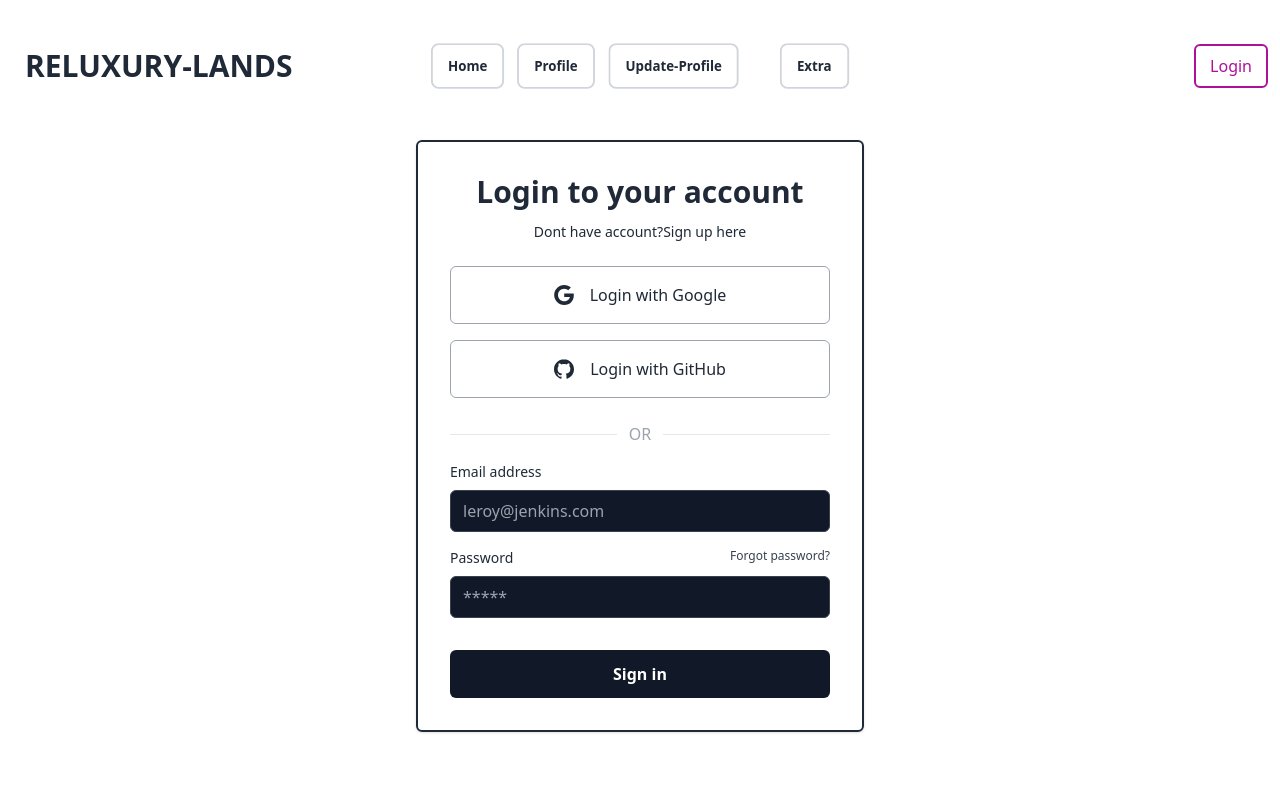
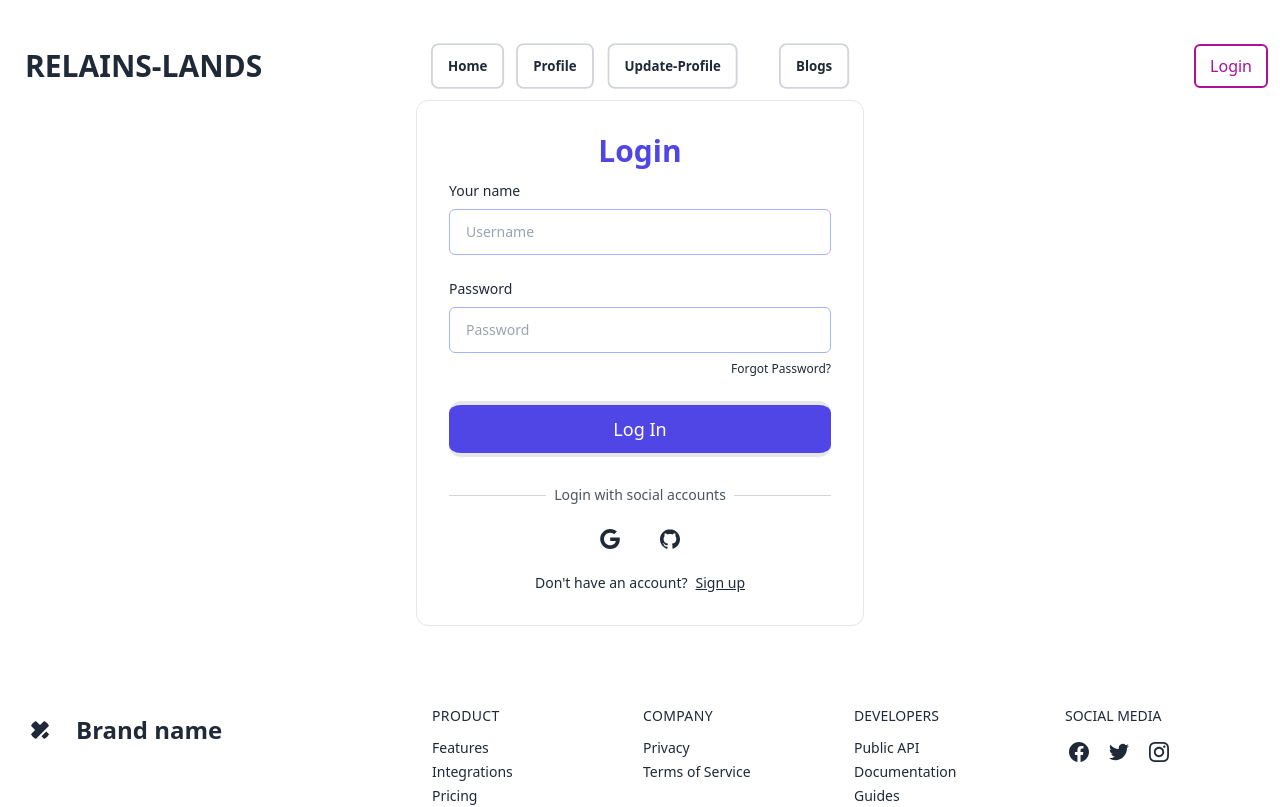
Before and after one commit to Roton02/Mission9, a React (Vite) app: page /login in a window 1280 px wide. Shown: the top 807 px of the page. Built offline with nearby package versions, Linux system fonts and the light colour scheme.

Commit message:
complete estate data

```diff
--- a/package.json
+++ b/package.json
@@ -10,10 +10,13 @@
     "preview": "vite preview"
   },
   "dependencies": {
+    "animate.css": "^4.1.1",
+    "aos": "^2.3.4",
     "localforage": "^1.10.0",
     "match-sorter": "^6.3.4",
     "react": "^18.2.0",
     "react-dom": "^18.2.0",
+    "react-icons": "^5.0.1",
     "react-router-dom": "^6.22.3",
     "sort-by": "^1.2.0",
     "swiper": "^11.1.0"
--- /dev/null
+++ b/src/ContextProvider/ContextProvider.jsx
@@ -0,0 +1,19 @@
+import { createContext, useState } from "react";
+
+export const AuthContext = createContext(null)
+const ContextProvider = ({children}) => {
+
+ const [viewLand , setViewLand] = useState(null)
+ console.log(viewLand);
+
+const info = {setViewLand,viewLand}
+    return (
+        <AuthContext.Provider value={info}>
+            {
+                children
+            }
+        </AuthContext.Provider>
+    );
+};
+
+export default ContextProvider;
--- a/src/Shared/Navbar/Navbar.jsx
+++ b/src/Shared/Navbar/Navbar.jsx
@@ -34,14 +34,14 @@ const Navbar = () => {
       <NavLink to='/Blog' className="btn btn-ghost border-2 border-gray-300 hover:bg-black hover:text-white">Blogs</NavLink>
           </div>
         </div>
-        <Link to='/' className="btn btn-ghost text-xl lg:text-3xl mr-0 font-bold">RELUXURY-LANDS</Link>
+        <Link to='/' className="btn btn-ghost text-xl lg:text-3xl mr-0 font-bold">RELAINS-LANDS</Link>
       </div>
       <div className="navbar-center hidden space-x-2  lg:flex">
       <NavLink to='/' className="btn btn-ghost border-2 border-gray-300 hover:bg-black hover:text-white ">Home</NavLink>
       <NavLink to='/profile' className="btn btn-ghost border-2 border-gray-300 hover:bg-black hover:text-white">Profile</NavLink>
       <NavLink to='/updateProfile' className="btn btn-ghost border-2 border-gray-300 hover:bg-black hover:text-white">Update-Profile</NavLink>
       <div className="pl-7 space-x-2">
-      <NavLink to='/blog' className="btn btn-ghost border-2  border-gray-300 hover:bg-black hover:text-white">Extra</NavLink>
+      <NavLink to='/blog' className="btn btn-ghost border-2  border-gray-300 hover:bg-black hover:text-white">Blogs</NavLink>
       </div>
 
       </div>
--- a/src/page/Home/Carosel.jsx
+++ b/src/page/Home/Carosel.jsx
@@ -18,7 +18,7 @@ const Carosel = () => {
     progressContent.current.textContent = `${Math.ceil(time / 1000)}s`;
   };
   return (
-    <div className=' my-2 lg:my-4 min-h-screen rounded-xl '>
+    <div className=' my-2 lg:my-4 lg:min-h-screen rounded-xl '>
         <Swiper
         spaceBetween={30}
         centeredSlides={true}
@@ -39,7 +39,7 @@ const Carosel = () => {
                 <img className='w-[1280px] bg-cover rounded-xl' src={slide2} alt="" />
         </SwiperSlide>
         <SwiperSlide>
-                <img className='w-[1280px] bg-cover rounded-xl' src={slide4} alt="" />
+                <img className='w-[1280px] bg-cover rounded-xl' src='https://i.ibb.co/gW91Vqz/istockphoto-1703522523-612x612.jpg' alt="" />
         </SwiperSlide>
         <SwiperSlide>
                 <img className='w-[1280px] bg-cover rounded-xl' src={slide1} alt="" />
--- a/src/page/Home/Home.jsx
+++ b/src/page/Home/Home.jsx
@@ -1,14 +1,19 @@
 import Cards from "./Cards";
 import Carosel from "./Carosel";
-import {useParams} from 'react-router-dom'
+import {useLoaderData} from 'react-router-dom'
 
 const Home = () => {
-    const data = useParams()
-    console.log(data);
+    const data = useLoaderData()
+    // console.log(data);
     return (
         <div>
            <Carosel></Carosel>
-           <Cards></Cards>
+           <div className=" md:mt-8 grid grid-cols-1 md:grid-cols-2 lg:grid-cols-3 gap-8 items-center">
+           {
+            data.map(d=> <Cards key={d.id} data={d}></Cards>)
+           }
+           {/* <Cards></Cards> */}
+           </div>
         </div>
     );
 };
--- a/src/page/Login/Login.jsx
+++ b/src/page/Login/Login.jsx
@@ -1,53 +1,64 @@
 import { Link } from "react-router-dom";
 
 const Login = () => {
-    return (
-        <div className="w-full my-10 mx-auto max-w-md p-4 rounded-md shadow sm:p-8  border-2 border-gray-800">
-	<h2 className="mb-3 text-3xl font-semibold text-center">Login to your account</h2>
-	<p className="text-sm text-center ">Dont have account?
-		<Link to='/register' rel="noopener noreferrer" className="focus:underline hover:underline">Sign up here</Link>
-	</p>
-	<div className="my-6 space-y-4">
-		<button  aria-label="Login with Google" type="button" className="flex items-center justify-center w-full p-4 space-x-4 border rounded-md focus:ring-2 focus:ring-offset-1 border-gray-400 dark:border-gray-600 focus:ring-violet-400 focus:dark:ring-violet-600">
-			<svg xmlns="http://www.w3.org/2000/svg" viewBox="0 0 32 32" className="w-5 h-5 fill-current">
-				<path d="M16.318 13.714v5.484h9.078c-0.37 2.354-2.745 6.901-9.078 6.901-5.458 0-9.917-4.521-9.917-10.099s4.458-10.099 9.917-10.099c3.109 0 5.193 1.318 6.38 2.464l4.339-4.182c-2.786-2.599-6.396-4.182-10.719-4.182-8.844 0-16 7.151-16 16s7.156 16 16 16c9.234 0 15.365-6.49 15.365-15.635 0-1.052-0.115-1.854-0.255-2.651z"></path>
-			</svg>
-			<p>Login with Google</p>
-		</button>
-		<button  aria-label="Login with GitHub" role="button" className="flex items-center justify-center w-full p-4 space-x-4 border rounded-md focus:ring-2 focus:ring-offset-1 border-gray-400 dark:border-gray-600 focus:ring-violet-400 focus:dark:ring-violet-600">
-			<svg xmlns="http://www.w3.org/2000/svg" viewBox="0 0 32 32" className="w-5 h-5 fill-current">
-				<path d="M16 0.396c-8.839 0-16 7.167-16 16 0 7.073 4.584 13.068 10.937 15.183 0.803 0.151 1.093-0.344 1.093-0.772 0-0.38-0.009-1.385-0.015-2.719-4.453 0.964-5.391-2.151-5.391-2.151-0.729-1.844-1.781-2.339-1.781-2.339-1.448-0.989 0.115-0.968 0.115-0.968 1.604 0.109 2.448 1.645 2.448 1.645 1.427 2.448 3.744 1.74 4.661 1.328 0.14-1.031 0.557-1.74 1.011-2.135-3.552-0.401-7.287-1.776-7.287-7.907 0-1.751 0.62-3.177 1.645-4.297-0.177-0.401-0.719-2.031 0.141-4.235 0 0 1.339-0.427 4.4 1.641 1.281-0.355 2.641-0.532 4-0.541 1.36 0.009 2.719 0.187 4 0.541 3.043-2.068 4.381-1.641 4.381-1.641 0.859 2.204 0.317 3.833 0.161 4.235 1.015 1.12 1.635 2.547 1.635 4.297 0 6.145-3.74 7.5-7.296 7.891 0.556 0.479 1.077 1.464 1.077 2.959 0 2.14-0.020 3.864-0.020 4.385 0 0.416 0.28 0.916 1.104 0.755 6.4-2.093 10.979-8.093 10.979-15.156 0-8.833-7.161-16-16-16z"></path>
-			</svg>
-			<p>Login with GitHub</p>
-		</button>
 
-	</div>
-	<div className="flex items-center w-full my-4">
-		<hr  className="w-full text-gray-400 dark:text-gray-600" />
-		<p className="px-3 text-gray-400 dark:text-gray-600">OR</p>
-		<hr  className="w-full text-gray-400 dark:text-gray-600" />
-	</div>
-	<form  noValidate="" action="" className="space-y-8">
-		<div className="space-y-4">
-			<div className="space-y-2">
-				<label htmlFor="email" className="block text-sm">Email address</label>
-				<input type="email" name="email" id="email" placeholder="leroy@jenkins.com" className="w-full px-3 py-2 border rounded-md border-gray-700 dark:border-gray-300 bg-gray-900 dark:bg-gray-50 text-gray-100 dark:text-gray-800 focus:border-violet-400 focus:dark:border-violet-600" />
+		return (
+			<div className="w-full max-w-md p-8 space-y-3 rounded-xl border bg-white   font-sans mx-auto">
+			<h1 className="text-3xl font-bold text-center text-indigo-600">Login</h1>
+			{/* Input fields and the form started */}
+			<form action="" className="space-y-6">
+				<div className="space-y-2 text-sm">
+					<label htmlFor="username" className="block ">
+						Your name
+					</label>
+					<input type="text" name="username" id="username" placeholder="Username" className="w-full px-4 py-3 rounded-md border border-indigo-300 focus:outline-none focus:ring  " />
+				</div>
+				<div className="space-y-2 text-sm">
+					<label htmlFor="password" className="block ">
+						Password
+					</label>
+					<input type="password" name="password" id="password" placeholder="Password" className="w-full px-4 py-3 rounded-md border border-indigo-300 focus:outline-none focus:ring  " />
+					<div className="flex justify-end text-xs ">
+						<a href="#" className="hover:underline">
+							Forgot Password?
+						</a>
+					</div>
+				</div>
+				{/* Sign in Button */}
+				<button className="text-lg rounded-xl relative p-[10px] block w-full bg-indigo-600 text-white border-y-4 duration-500 overflow-hidden focus:border-indigo-500 z-50 group">
+					Log In
+					<span className="absolute opacity-0 group-hover:opacity-100 duration-100 group-hover:duration-1000 ease-out flex justify-center inset-0 items-center z-10 text-white">
+						Let&apos;s go
+					</span>
+					<span className="bg-indigo-800 absolute inset-0 -translate-y-full group-hover:translate-y-0 group-hover:duration-1000"></span>
+					<span className="bg-indigo-800 absolute inset-0 translate-y-full group-hover:translate-y-0 group-hover:duration-1000"></span>
+					<span className="bg-indigo-800 absolute inset-0 translate-x-full group-hover:translate-x-0 group-hover:delay-300 delay-100 duration-1000"></span>
+					<span className="bg-indigo-800 absolute inset-0 -translate-x-full group-hover:translate-x-0 group-hover:delay-300 delay-100 duration-1000"></span>
+				</button>
+			</form>
+			<div className="flex items-center pt-4 space-x-2">
+				<div className="flex-1 h-px bg-gray-300"></div>
+				<p className="text-sm text-gray-600">Login with social accounts</p>
+				<div className="flex-1 h-px bg-gray-300"></div>
 			</div>
-			<div className="space-y-2">
-				<div className="flex justify-between">
-					<label htmlFor="password" className="text-sm">Password</label>
-					<a rel="noopener noreferrer" href="#" className="text-xs hover:underline text-gray-700 dark:text-gray-600">Forgot password?</a>
-				</div>
-				<input type="password" name="Password" id="password" placeholder="*****" className="w-full px-3 py-2 border rounded-md border-gray-700 dark:border-gray-300 bg-gray-900 dark:bg-gray-50 text-gray-100 dark:text-gray-800 focus:border-violet-400 focus:dark:border-violet-600" />
+			{/* Social icons */}
+			<div className="flex justify-center space-x-4">
+				<button aria-label="Log in with Google" className="p-3 rounded-full hover:bg-gray-200">
+					<svg xmlns="http://www.w3.org/2000/svg" viewBox="0 0 32 32" className="w-5 h-5 fill-current"><path d="M16.318 13.714v5.484h9.078c-0.37 2.354-2.745 6.901-9.078 6.901-5.458 0-9.917-4.521-9.917-10.099s4.458-10.099 9.917-10.099c3.109 0 5.193 1.318 6.38 2.464l4.339-4.182c-2.786-2.599-6.396-4.182-10.719-4.182-8.844 0-16 7.151-16 16s7.156 16 16 16c9.234 0 15.365-6.49 15.365-15.635 0-1.052-0.115-1.854-0.255-2.651z"></path></svg>
+				</button>
+				<button aria-label="Log in with GitHub" className="p-3 rounded-full hover:bg-gray-200">
+					<svg xmlns="http://www.w3.org/2000/svg" viewBox="0 0 32 32" className="w-5 h-5 fill-current"><path d="M16 0.396c-8.839 0-16 7.167-16 16 0 7.073 4.584 13.068 10.937 15.183 0.803 0.151 1.093-0.344 1.093-0.772 0-0.38-0.009-1.385-0.015-2.719-4.453 0.964-5.391-2.151-5.391-2.151-0.729-1.844-1.781-2.339-1.781-2.339-1.448-0.989 0.115-0.968 0.115-0.968 1.604 0.109 2.448 1.645 2.448 1.645 1.427 2.448 3.744 1.74 4.661 1.328 0.14-1.031 0.557-1.74 1.011-2.135-3.552-0.401-7.287-1.776-7.287-7.907 0-1.751 0.62-3.177 1.645-4.297-0.177-0.401-0.719-2.031 0.141-4.235 0 0 1.339-0.427 4.4 1.641 1.281-0.355 2.641-0.532 4-0.541 1.36 0.009 2.719 0.187 4 0.541 3.043-2.068 4.381-1.641 4.381-1.641 0.859 2.204 0.317 3.833 0.161 4.235 1.015 1.12 1.635 2.547 1.635 4.297 0 6.145-3.74 7.5-7.296 7.891 0.556 0.479 1.077 1.464 1.077 2.959 0 2.14-0.020 3.864-0.020 4.385 0 0.416 0.28 0.916 1.104 0.755 6.4-2.093 10.979-8.093 10.979-15.156 0-8.833-7.161-16-16-16z"></path></svg>
+				</button>
 			</div>
+			<p className="text-sm text-center gap-2 flex justify-center sm:px-6 ">
+				Don&apos;t have an account?
+				<Link to='/register' className="underline hover:text-indigo-600">
+					Sign up
+				</Link>
+			</p>
 		</div>
-		{/* {
-			error && <small>{error}</small>
-		} */}
-		<button type="submit" className="w-full px-8 py-3 font-semibold rounded-md bg-gray-900 text-white dark:bg-violet-600 hover:scale-105">Sign in</button>
-	</form>
-</div>
-    );
+		);
+
 };
 
 export default Login;
```
Also changed, not shown: public/Lands.json (+20 -20 lines), src/Route/Route.jsx (+8 -1 lines), src/main.jsx (+12 -9 lines), src/page/DetailsPage/DetailsPage.jsx (added, +40 -0 lines), src/page/ErrorePage/ErrorPage.jsx (added, +24 -0 lines), src/page/Home/Cards.jsx (+44 -4 lines), src/assets/t1.jpg (added), 1 other file (tests, documents, lock files or other folders).
